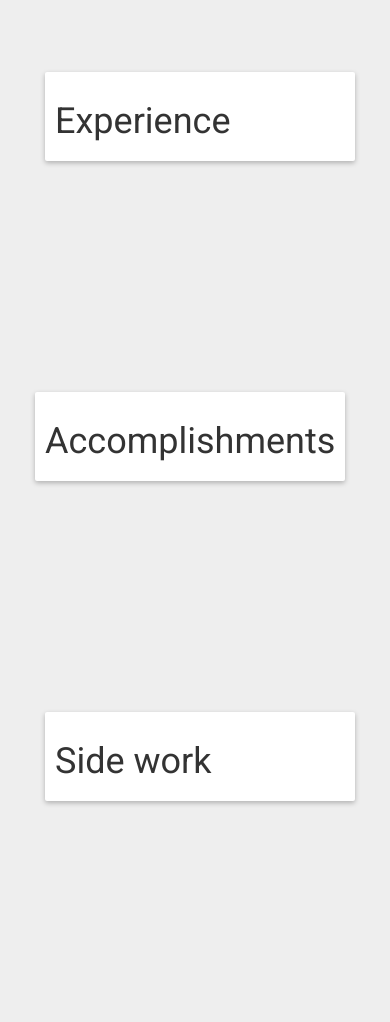
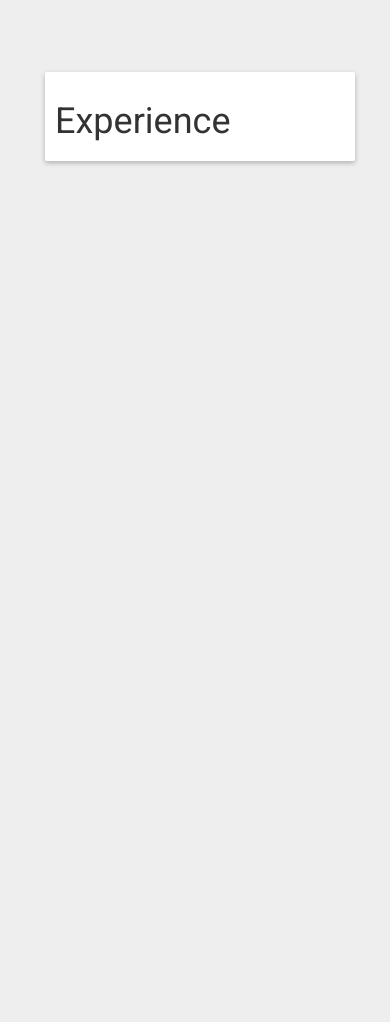
Before and after one commit to jacobmarshall-etc/resume-1, a website: page index.html in a window 390 px wide. Shown: the part 1073-2095 px from the top of the page. After the commit the page ends 1455 px from the top, so only its background shows below. Drawn offline with Linux system fonts and the light colour scheme.

Commit message:
Redundant boxes

```diff
--- a/index.html
+++ b/index.html
@@ -96,24 +96,6 @@
                 </div>
             </div>
 
-            <div class="container">
-                <div class="col-sm-7 section p-left-side">
-
-                    <div class="content-box basic-info">
-                        <h1>Accomplishments</h1>
-                    </div>
-
-                </div>
-                <div class="col-sm-5 section p-right-side">
-
-                    <div class="content-box">
-                        <h1>Side work</h1>
-                    </div>
-
-                </div>
-            </div>
-
-
         </div>
 
     </body>
```
